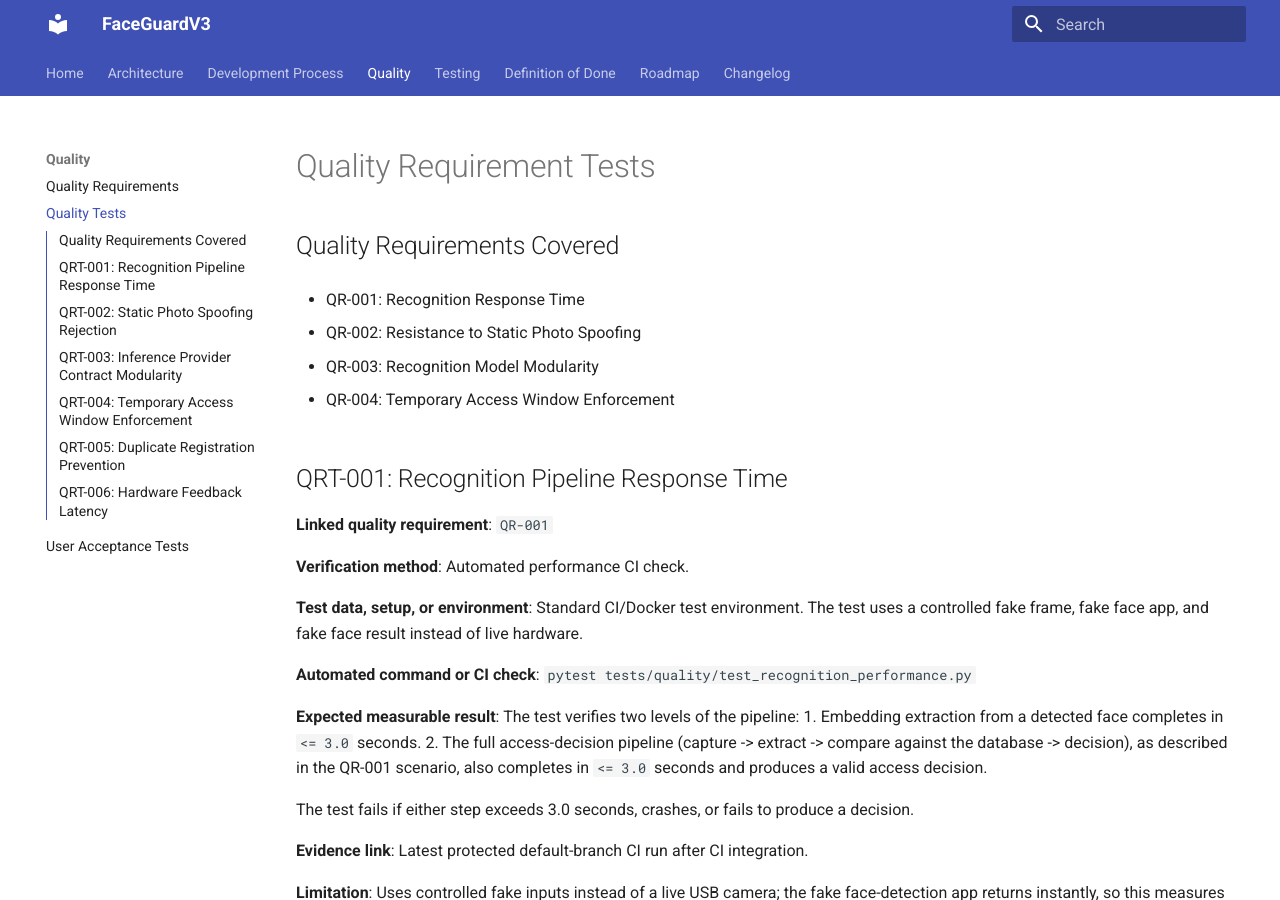
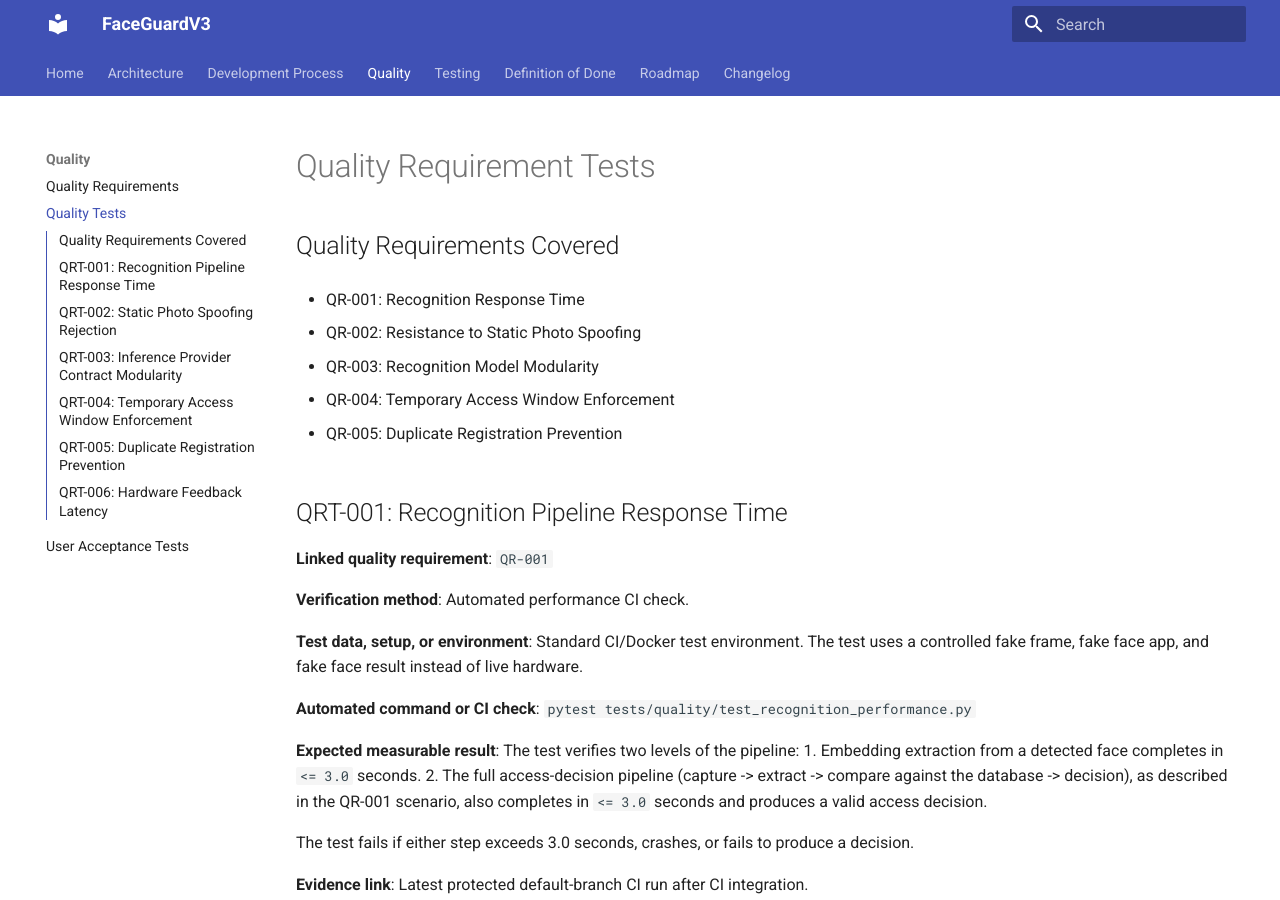
Before and after one commit to Innopolis-Robotics-Society/FaceGuardV3, an MkDocs documentation site: the page built from docs/quality-requirement-tests.md, in a window 1280 px wide and 900 px high. Built offline with MkDocs 1.6.1 and Material for MkDocs 9.7.7, drawn with Linux system fonts in a browser that asks for light colours.

Commit message:
update quality-requirement-tests.md

```diff
--- a/docs/quality-requirement-tests.md
+++ b/docs/quality-requirement-tests.md
@@ -9,6 +9,8 @@
 - QR-003: Recognition Model Modularity
 
 - QR-004: Temporary Access Window Enforcement
+
+- QR-005: Duplicate Registration Prevention
 
 ## QRT-001: Recognition Pipeline Response Time
 
```
